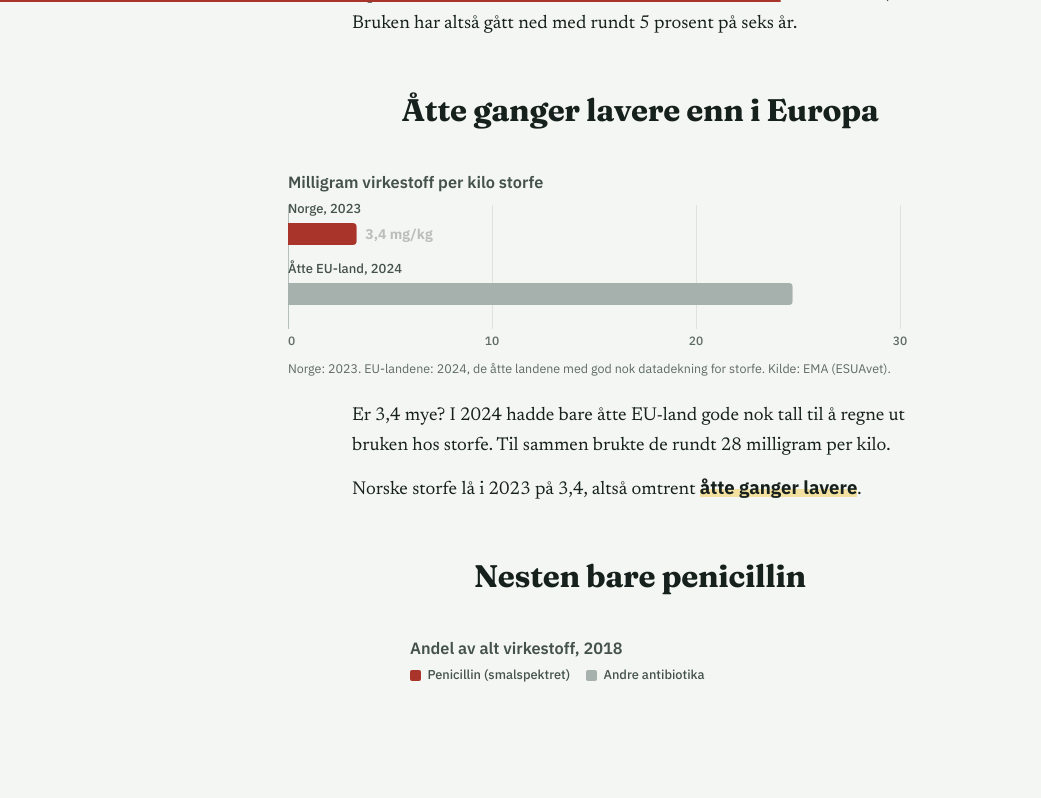
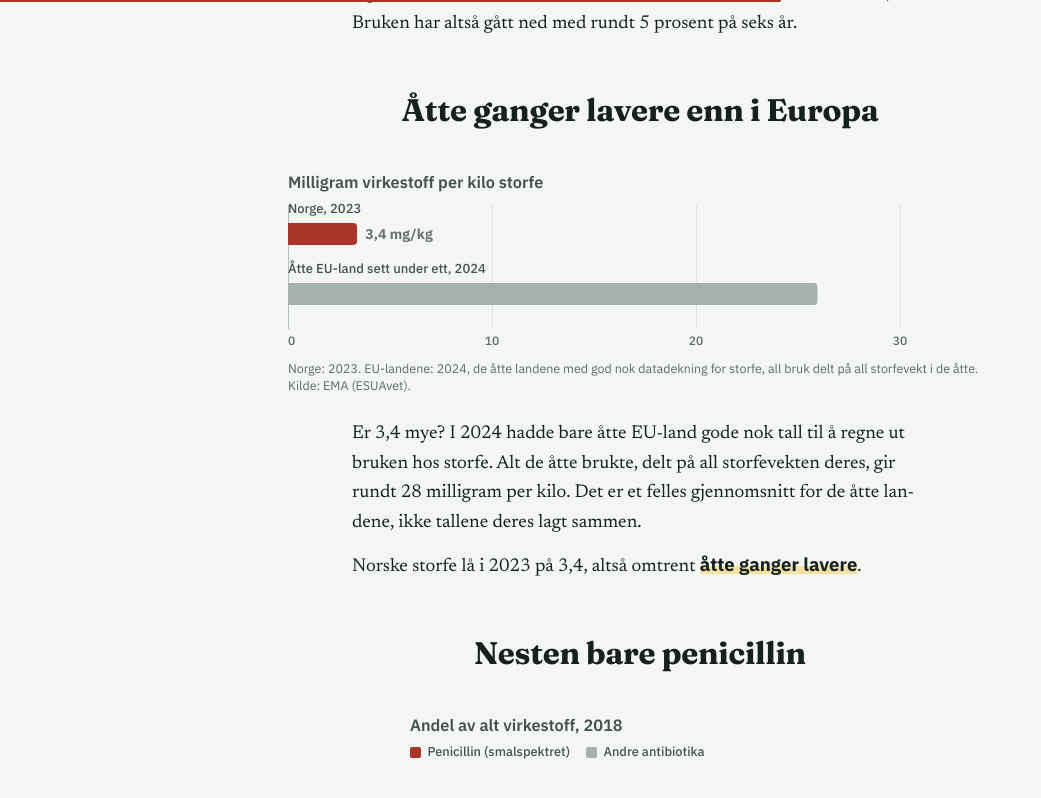
Before and after one commit to amulyabaral/amulyabaral.github.io, a Jekyll site: the page antibiotiku/index.html, which Jekyll copies as it is, in a window 1280 px wide and 900 px high, scrolled down 5301 px. Shown: the top 798 px of the window, without its empty margins (0-1041 px from the left). Built offline with Jekyll 4.4.1, drawn with Linux system fonts in a browser that asks for light colours; some of the changed text lies outside the part shown.

Commit message:
Say that the EU figure is all use divided by all cattle weight, not a sum
"Til sammen brukte de rundt 28 milligram per kilo" read as if the eight
countries' figures were added up. The paragraph, chart label, caption,
table row and source note now say the 28 mg/kg is their combined use
divided by their combined cattle weight, a pooled average.

Co-Authored-By: Claude Fable 5.1 <noreply@anthropic.com>

```diff
--- a/antibiotiku/index.html
+++ b/antibiotiku/index.html
@@ -323,11 +323,11 @@ details.data h4{margin:1rem 0 .4rem;font:650 .9rem/1.3 var(--f-display);color:va
       <div class="slot">
       <div class="panel" id="p-europe"><figure class="fig">
         <p class="fig-h">Milligram virkestoff per kilo storfe</p>
-        <svg data-chart="europe" role="img" aria-label="Norge 3,4 milligram per kilo i 2023. Åtte EU-land rundt 28 milligram per kilo i 2024."></svg>
-        <p class="fig-n">Norge: 2023. EU-landene: 2024, de åtte landene med god nok datadekning for storfe. Kilde: EMA (ESUAvet).</p>
+        <svg data-chart="europe" role="img" aria-label="Norge 3,4 milligram per kilo i 2023. Åtte EU-land sett under ett rundt 28 milligram per kilo i 2024."></svg>
+        <p class="fig-n">Norge: 2023. EU-landene: 2024, de åtte landene med god nok datadekning for storfe, all bruk delt på all storfevekt i de åtte. Kilde: EMA (ESUAvet).</p>
       </figure></div>
       </div>
-      <p>Er 3,4 mye? I 2024 hadde bare åtte EU-land gode nok tall til å regne ut bruken hos storfe. Til sammen brukte de rundt 28 milligram per kilo.</p>
+      <p>Er 3,4 mye? I 2024 hadde bare åtte EU-land gode nok tall til å regne ut bruken hos storfe. Alt de åtte brukte, delt på all storfevekten deres, gir rundt 28 milligram per kilo. Det er et felles gjennomsnitt for de åtte landene, ikke tallene deres lagt sammen.</p>
       <p>Norske storfe lå i 2023 på 3,4, altså omtrent <span class="num">åtte ganger lavere</span>.</p>
     </div></div>
 
@@ -391,7 +391,7 @@ details.data h4{margin:1rem 0 .4rem;font:650 .9rem/1.3 var(--f-display);color:va
       <h3>Slik ble bruken regnet ut</h3>
       <p>Mengden virkestoff er regnet ut fra styrken i preparatomtalen. Biomassen er antall storfe fra Statistisk sentralbyrå (tabell 03710) ganger 425 kilo, standardvekten EU bruker for storfe. Forskerne regnet også i definerte dagsdoser (DDDvet) og fant de samme trendene.</p>
       <h3>Europeiske tall</h3>
-      <p>EMA, ESUAvet-rapporten for 2024. Bare Kroatia, Tsjekkia, Danmark, Estland, Italia, Nederland, Slovenia og Spania hadde minst 90 prosent datadekning for storfe. Til sammen har de 22,9 prosent av storfebiomassen i EU.</p>
+      <p>EMA, ESUAvet-rapporten for 2024. Bare Kroatia, Tsjekkia, Danmark, Estland, Italia, Nederland, Slovenia og Spania hadde minst 90 prosent datadekning for storfe. Til sammen har de 22,9 prosent av storfebiomassen i EU. Tallet 28 milligram per kilo er samlet bruk i de åtte landene delt på samlet storfevekt, et felles gjennomsnitt og ikke en sum.</p>
       <h3>Dekning</h3>
       <p>Udhwani m.fl. 2025 (BMC Veterinary Research): VetReg fanget opp 85 prosent av grossistenes salg til dyr i 2023.</p>
       <h3>Finansiering</h3>
@@ -442,7 +442,7 @@ details.data h4{margin:1rem 0 .4rem;font:650 .9rem/1.3 var(--f-display);color:va
           <tr><td>Jur og spener, snitt per år</td><td>1,58 mg/kg</td></tr>
           <tr><td>Muskler og skjelett, snitt per år</td><td>0,66 mg/kg</td></tr>
           <tr><td>Luftveier og blod, snitt per år</td><td>0,31 mg/kg</td></tr>
-          <tr><td>Åtte EU-land, 2024</td><td>ca. 28 mg/kg</td></tr>
+          <tr><td>Åtte EU-land sett under ett, 2024</td><td>ca. 28 mg/kg</td></tr>
           <tr><td>VetReg mot grossistsalg, 2023</td><td>85&nbsp;%</td></tr>
         </tbody></table></div>
       </details>
@@ -591,7 +591,7 @@ function europe(svg, w) {
     svg.appendChild(el('line', { class: t ? 'c-grid' : 'c-axis', x1: x(t), x2: x(t), y1: 4, y2: h - 22 }));
     svg.appendChild(el('text', { class: 'c-tick', x: x(t), y: h - 6, 'text-anchor': t ? 'middle' : 'start' }, String(t)));
   });
-  [{ n: 'Norge, 2023', d: 3.4, v: '3,4 mg/kg', c: 'var(--s1)' }, { n: 'Åtte EU-land, 2024', d: 28, v: 'ca. 28 mg/kg', c: 'var(--ctx)' }].forEach((r, i) => {
+  [{ n: 'Norge, 2023', d: 3.4, v: '3,4 mg/kg', c: 'var(--s1)' }, { n: 'Åtte EU-land sett under ett, 2024', d: 28, v: 'ca. 28 mg/kg', c: 'var(--ctx)' }].forEach((r, i) => {
     const y0 = 8 + i * 60, by = y0 + 14, x1 = x(r.d), d = .1 + i * .25;
     svg.appendChild(el('text', { class: 'c-lab', x: 0, y: y0 + 4 }, r.n));
     grow(svg.appendChild(el('path', { d: `M0 ${by}H${x1 - 4}Q${x1} ${by} ${x1} ${by + 4}V${by + bar - 4}Q${x1} ${by + bar} ${x1 - 4} ${by + bar}H0Z`, style: `fill:${r.c}` })), d, 0, by, .7);
```
